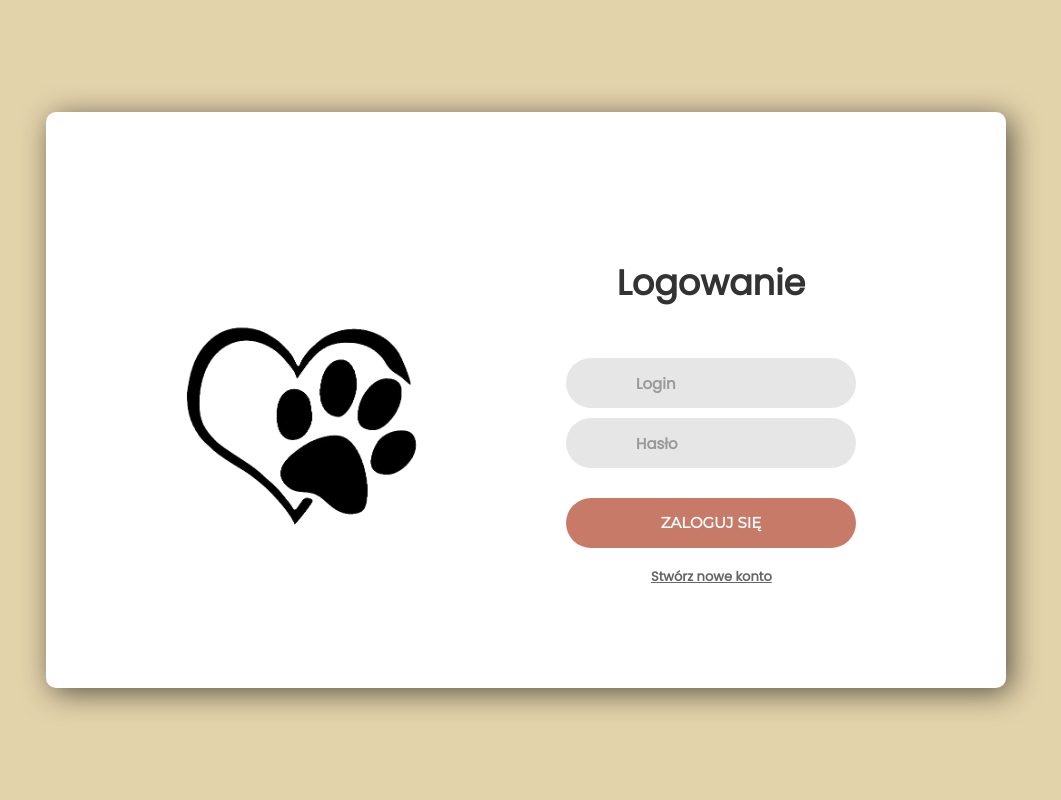
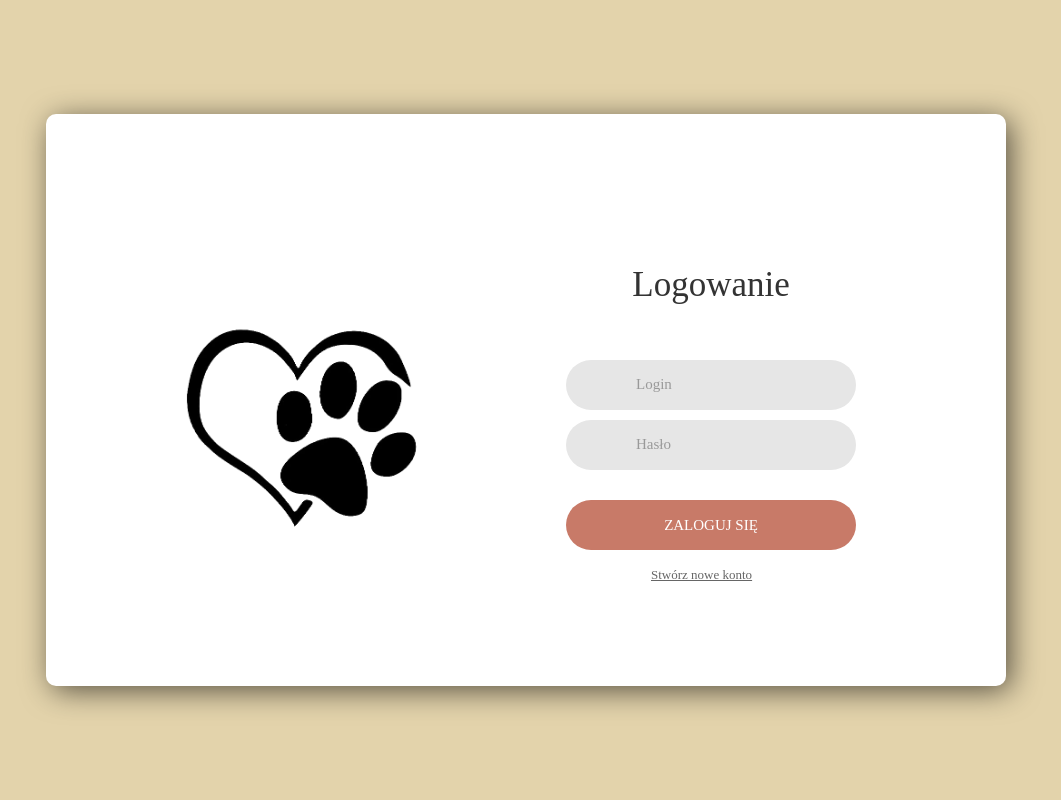
Before and after one commit to marekszlapa/pok, a Django app: page / in a window 1280 px wide. Shown: the whole page, without its empty margins (114-1175 px from the left). Run offline with Django 3.2, Linux system fonts and the light colour scheme.

Commit message:
Poprawione logowanie i rejestracja interfejs v2

```diff
--- a/static/css/logowanie.css
+++ b/static/css/logowanie.css
@@ -1,3 +1,4 @@
+
 /*//////////////////////////////////////////////////////////////////
 [ style ]*/
 
@@ -5,13 +6,11 @@
 	margin: 0px;
 	padding: 0px;
 	box-sizing: border-box;
-    font-weight: bold;
 }
 
 body, html {
 	height: 100%;
-	font-family: Poppins, sans-serif;
-
+	font-family: Poppins sans-serif;
 }
 
 input {
@@ -65,7 +64,7 @@ iframe {
 
 
 .txt2 {
-  font-family: Poppins;
+  font-family: Poppins sans-serif;
   font-size: 13px;
   line-height: 1.5;
   color: #666666;
@@ -140,7 +139,7 @@ iframe {
 }
 
 .login100-form-title {
-  font-family: Poppins;
+  font-family: Poppins sans-serif;
   font-size: 35px;
   color: #333333;
   line-height: 1.2;
@@ -161,7 +160,7 @@ iframe {
 }
 
 .input100 {
-  font-family: Poppins;
+  font-family: Poppins sans-serif;
   font-size: 15px;
   line-height: 1.5;
   color: #666666;
@@ -188,7 +187,7 @@ iframe {
 }
 
 .login100-form-btn {
-  font-family: Montserrat;
+  font-family: Montserrat sans-serif;
   font-size: 15px;
   line-height: 1.5;
   color: #fff;
@@ -277,7 +276,7 @@ iframe {
   right: 8px;
   pointer-events: none;
 
-  font-family: Poppins;
+  font-family: Poppins sans-serif;
   color: #c80000;
   font-size: 13px;
   line-height: 1.4;
--- a/static/css/main.css
+++ b/static/css/main.css
@@ -6,7 +6,6 @@
 	margin: 0px;
 	padding: 0px;
 	box-sizing: border-box;
-    font-weight: bold;
 }
 
 body, html {
--- a/templates/index.html
+++ b/templates/index.html
@@ -6,8 +6,8 @@
 	<meta charset="UTF-8">
 	<link rel="stylesheet" type="text/css" href="{% static 'css/logowanie.css' %}">
     <link rel="preconnect" href="https://fonts.gstatic.com">
-    <link href="https://fonts.googleapis.com/css2?family=Poppins&display=swap" rel="stylesheet">
-    <link href="https://fonts.googleapis.com/css2?family=Montserrat&display=swap" rel="stylesheet">
+    <link href="https://fonts.googleapis.com/css2?family=Poppins:wght@700&display=swap" rel="stylesheet">
+    <link href="https://fonts.googleapis.com/css2?family=Montserrat:wght@700&display=swap" rel="stylesheet">
 </head>
 <body>
 
--- a/templates/register.html
+++ b/templates/register.html
@@ -7,8 +7,8 @@
 	<meta name="viewport" content="width=device-width, initial-scale=1">
 	<link rel="stylesheet" type="text/css" href="{% static 'css/main.css' %}">
     <link rel="preconnect" href="https://fonts.gstatic.com">
-    <link href="https://fonts.googleapis.com/css2?family=Poppins&display=swap" rel="stylesheet">
-    <link href="https://fonts.googleapis.com/css2?family=Montserrat&display=swap" rel="stylesheet">
+    <link href="https://fonts.googleapis.com/css2?family=Poppins:wght@700&display=swap" rel="stylesheet">
+    <link href="https://fonts.googleapis.com/css2?family=Montserrat:wght@700&display=swap" rel="stylesheet">
 
 </head>
 <body>
```
